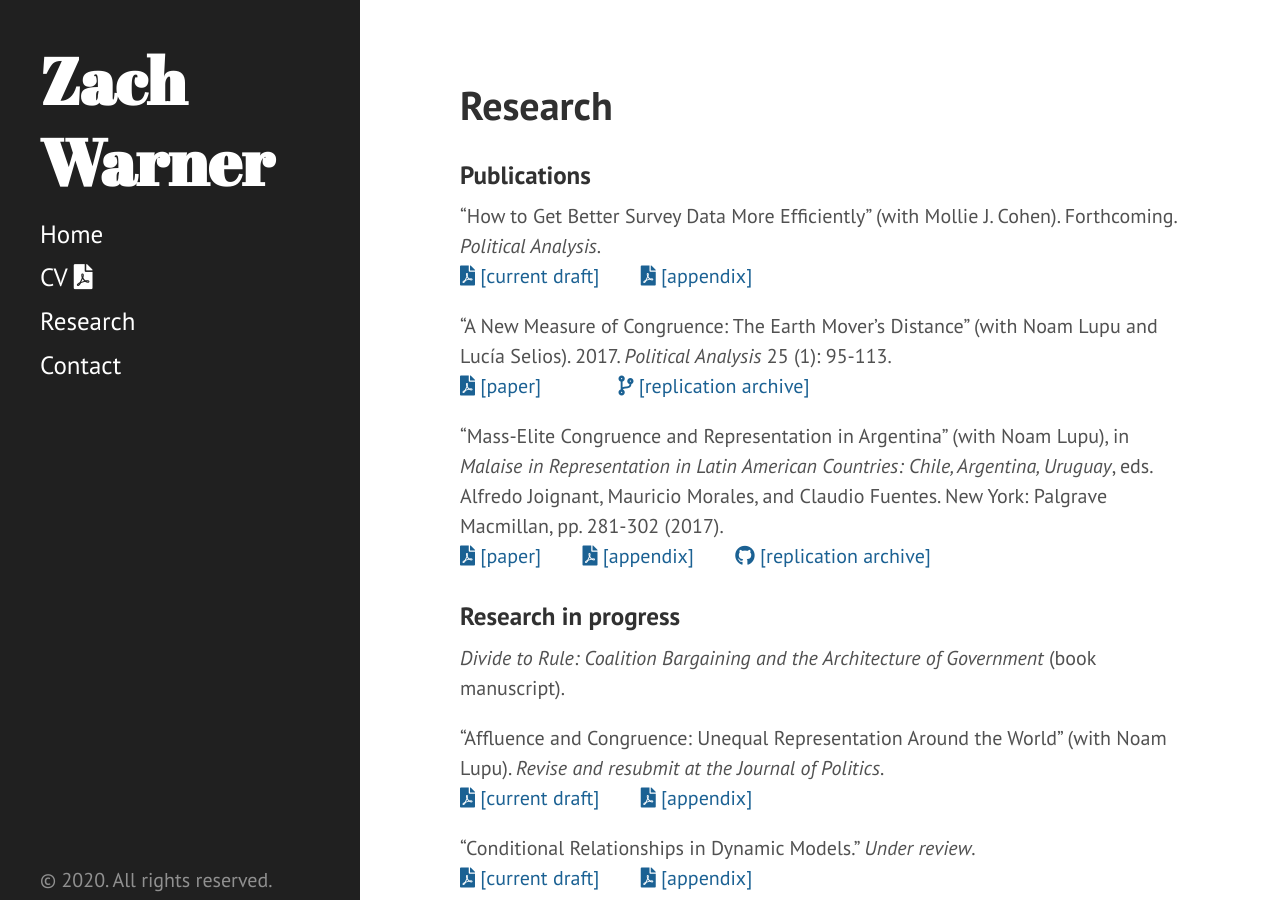
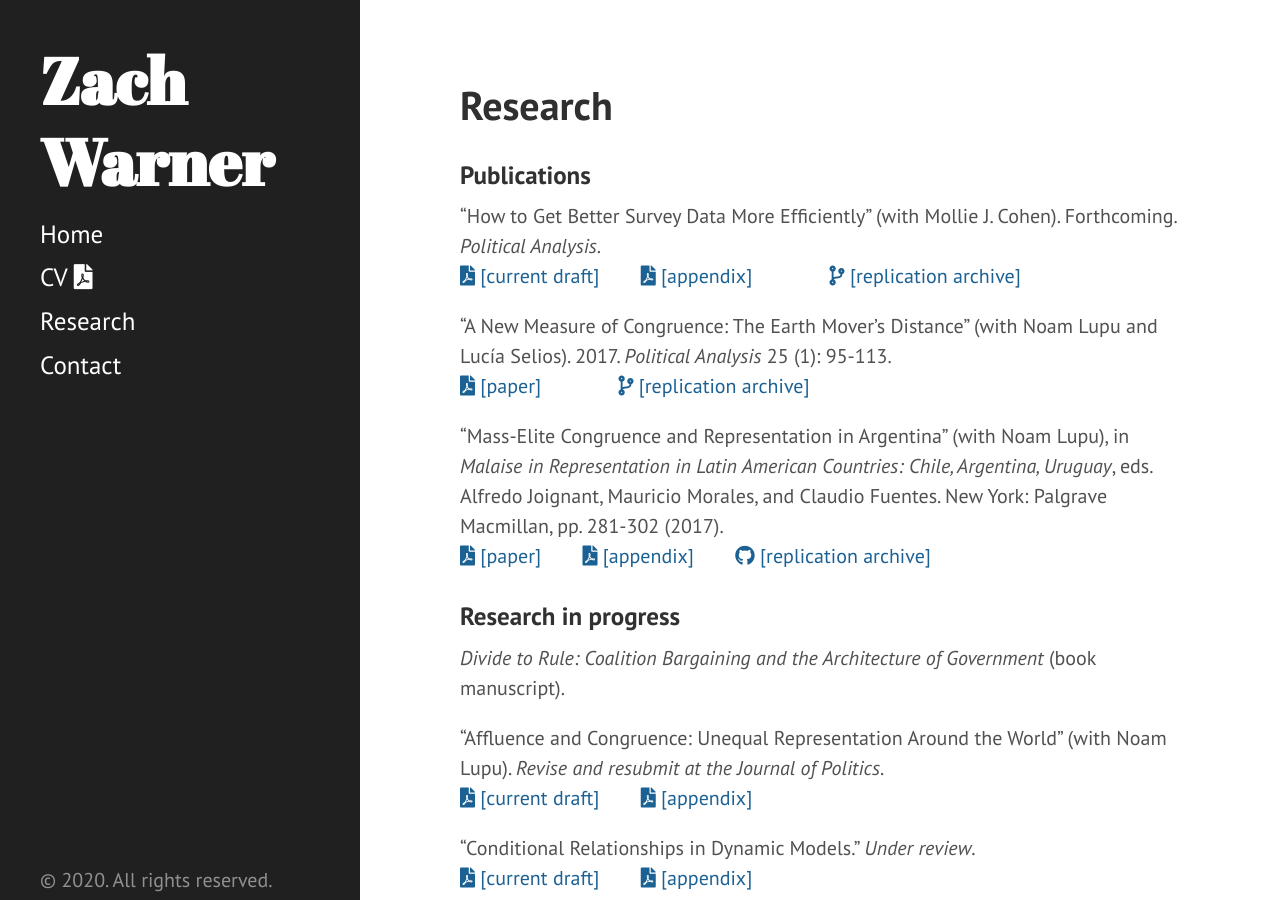
Before and after one commit to zachwarner/zachwarner.github.io, a Jekyll site: the page built from research.md, in a window 1280 px wide and 900 px high. Built offline with Jekyll 4.4.1, drawn with Linux system fonts in a browser that asks for light colours.

Commit message:
Update research.md
Add replication repo for Better Survey Data

```diff
--- a/research.md
+++ b/research.md
@@ -8,7 +8,8 @@ permalink: /research
 
 "How to Get Better Survey Data More Efficiently" (with Mollie J. Cohen). Forthcoming. *Political Analysis*. <br>
 <span style="padding-right:5%"><a href='{{ "/download/Cohen-Warner-How-To.pdf" | relative_url }}'><i class='fas fa-file-pdf'></i> [current draft]</a></span>
-<a href='{{ "/download/Cohen-Warner-How-To-Appendix.pdf" | relative_url }}'><i class='fas fa-file-pdf'></i> [appendix]</a>
+<span style="padding-right:5%"><a href='{{ "/download/Cohen-Warner-How-To-Appendix.pdf" | relative_url }}'><i class='fas fa-file-pdf'></i> [appendix]</a></span>
+<span style="padding-left:5%"><a href="https://codeocean.com/capsule/43d4c21a-f961-4133-ad63-b1270f2c6b46/"><i class='fas fa-code-branch'></i> [replication archive]</a></span>
 
 "A New Measure of Congruence: The Earth Mover's Distance" (with Noam Lupu and Lucía Selios). 2017. *Political Analysis* 25 (1): 95-113. <br>
 <span style="padding-right:5%"><a href='{{ "/download/Lupu-Selios-Warner-EMD.pdf" | relative_url }}'><i class='fas fa-file-pdf'></i> [paper]</a></span>
```
